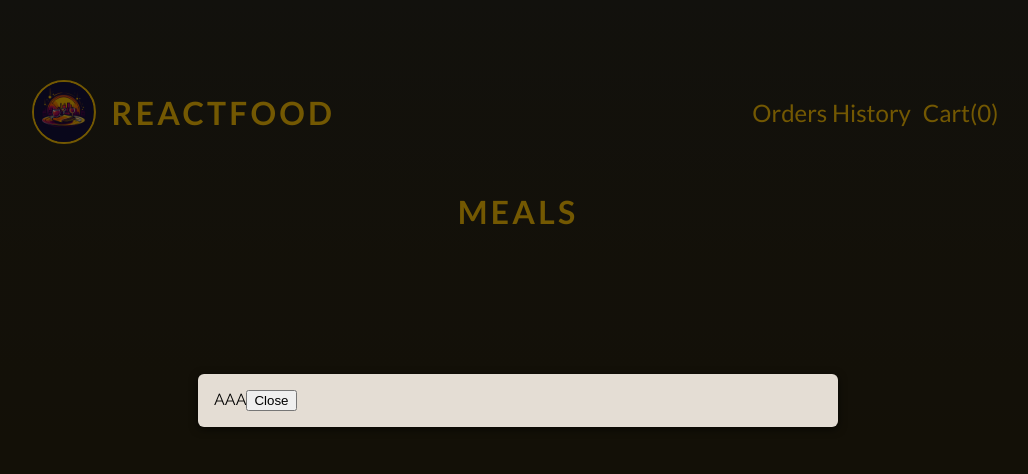
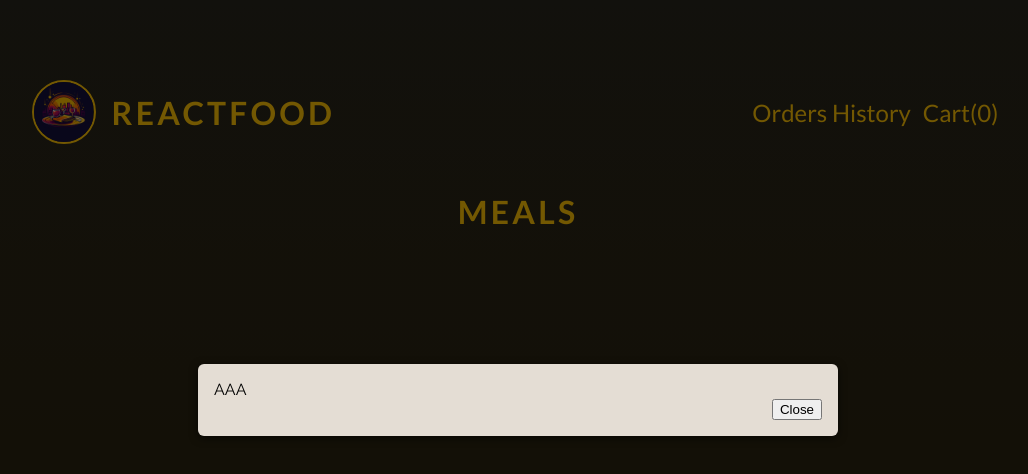
Before and after one commit to Cosimo-Lapace/ReactFoodOrderAppTeam, a React (Vite) app: page / in a window 1280 px wide. Both pictures are taken after a click on the button "Cart(0)". Shown: the top 474 px of the page, without its empty margins (122-1150 px from the left). Built offline with nearby package versions, Linux system fonts and the light colour scheme; no server answers.

Commit message:
modal-actions

```diff
--- a/src/components/headers/headers.tsx
+++ b/src/components/headers/headers.tsx
@@ -2,7 +2,7 @@ import "./headers.css";
 import logo from "/logo.jpg";
 import Modal from "../modal/modal";
 import { useState } from "react";
-import ModalAction from "../modal/modal-actions/modal-action";
+import ModalActions from "../modal/modal-actions/modal-actions";
 
 export default function Headers() {
   const [openModal, setOpenModal] = useState<boolean>(false);
@@ -20,9 +20,11 @@ export default function Headers() {
       </div>
       <Modal open={openModal}>
         AAA
-        <ModalAction
-          onConfirm={() => setOpenModal(false)}
-          onConfirmLabel="Close"
+        <ModalActions
+          onCloseLabel={"Close"}
+          onClose={() => setOpenModal(false)}
+          onConfirmLabel={null}
+          onConfirm={() => null}
         />
       </Modal>
     </header>
--- a/src/components/modal/modal-actions/modal-action.tsx
+++ /dev/null
@@ -1,23 +0,0 @@
-import { useRef } from "react";
-import { createPortal } from "react-dom";
-
-interface Props {
-  onConfirm: () => void;
-  onConfirmLabel: string;
-  //   onCancel: () => {};
-  //   onCancelLabel : string;
-}
-
-function ModalAction({ onConfirmLabel, onConfirm }: Props) {
-  const modalRef = useRef<HTMLDivElement>();
-  console.log(modalRef.current?.parentNode);
-  // return createPortal(
-  return(
-  <button onClick={onConfirm} type="button">
-    {onConfirmLabel}
-  </button>
-    // modalRef.current!
-  );
-}
-
-export default ModalAction;
--- /dev/null
+++ b/src/components/modal/modal-actions/modal-actions.css
@@ -0,0 +1,14 @@
+.modal-actions {
+  display: flex;
+  justify-content: flex-end;
+  gap: 1rem;
+}
+
+.modal-actions .text-button {
+  color: #1d1a16;
+}
+
+.modal-actions .text-button:hover,
+.modal-actions .text-button:active {
+  color: #312c1d;
+}
--- /dev/null
+++ b/src/components/modal/modal-actions/modal-actions.tsx
@@ -0,0 +1,20 @@
+import "./modal-actions.css";
+
+interface Props {
+  onCloseLabel: string | null;
+  onClose: ()=>void | null;
+  onConfirmLabel: string | null;
+  onConfirm: ()=>void | null;
+}
+
+function ModalActions({ onClose, onCloseLabel, onConfirm, onConfirmLabel }: Props) {
+
+  return (
+    <div className="modal-actions">
+      {onCloseLabel && <button onClick={onClose} type="button">{onCloseLabel}</button>}
+      {onConfirmLabel && <button onClick={onConfirm} type="button">{onConfirmLabel}</button>}
+    </div>
+  );
+}
+
+export default ModalActions;
--- a/src/components/modal/modal.css
+++ b/src/components/modal/modal.css
@@ -12,18 +12,3 @@
 .modal::backdrop {
   background-color: rgba(0, 0, 0, 0.55);
 }
-
-.modal-actions {
-  display: flex;
-  justify-content: flex-end;
-  gap: 1rem;
-}
-
-.modal-actions .text-button {
-  color: #1d1a16;
-}
-
-.modal-actions .text-button:hover,
-.modal-actions .text-button:active {
-  color: #312c1d;
-}
--- a/src/components/modal/modal.tsx
+++ b/src/components/modal/modal.tsx
@@ -20,7 +20,6 @@ function Modal({ open, children }: Props) {
   return createPortal(
     <dialog className="modal" ref={dialog}>
       {open ? children : null}
-      <div id="modal-actions"></div>
     </dialog>,
     document.getElementById("modal")!
   );
```
Also changed, not shown: src/components/modal/modal-actions/modal-action.css (deleted).
